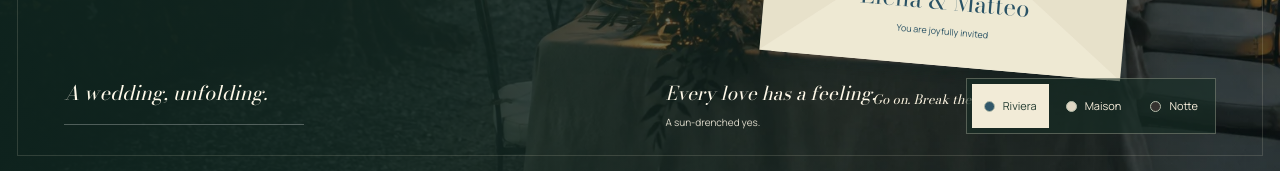
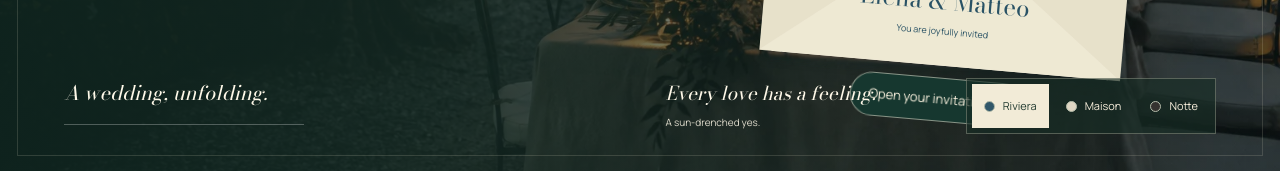
Before and after one commit to Aldo140/vow-motion, a Next.js app: page / in a window 1280 px wide. Shown: the part 629-800 px from the top of the page. Built offline with nearby package versions, Linux system fonts and the light colour scheme; no server answers; a web font is replaced by a local one.

Commit message:
Stabilize invitation opening controls and isolate preview styles

```diff
--- a/src/app/guest-keepsakes.css
+++ b/src/app/guest-keepsakes.css
@@ -121,6 +121,9 @@
   backface-visibility: hidden;
 }
 .envelope-open {
+  cursor: pointer;
+  touch-action: manipulation;
+  user-select: none;
   position: absolute;
   z-index: 4;
   top: 87px;
@@ -156,6 +159,13 @@
   transition: transform 180ms var(--ease);
 }
 .envelope-open > span:last-child {
+  min-height: 36px;
+  padding: 8px 12px;
+  border: 1px solid color-mix(in srgb, var(--guest-ink) 30%, transparent);
+  border-radius: 20px;
+  background: var(--guest-bg);
+  color: var(--guest-ink);
+  white-space: nowrap;
   display: flex;
   align-items: center;
   gap: 9px;
@@ -570,7 +580,7 @@
 }
 @media (hover: hover) and (pointer: fine) {
   .envelope-open:hover .opening-wax-seal {
-    transform: translateY(-3px) rotate(-5deg);
+    filter: brightness(1.12);
   }
   .keepsake-front:hover > span {
     text-decoration: underline;
--- a/src/app/guest-seal-gate.css
+++ b/src/app/guest-seal-gate.css
@@ -198,7 +198,7 @@
     transition: transform 0.4s var(--ease);
   }
   .seal-break:hover .seal-wax {
-    transform: translateY(-2px) rotate(-4deg);
+    filter: brightness(1.12);
   }
 }
 @media (prefers-reduced-motion: reduce) {
--- a/src/app/landing-hero.css
+++ b/src/app/landing-hero.css
@@ -321,6 +321,9 @@
   font-size: 9px;
 }
 .suite-seal-control {
+  cursor: pointer;
+  touch-action: manipulation;
+  user-select: none;
   position: absolute;
   inset: 0;
   width: 100%;
@@ -370,15 +373,24 @@
 }
 .suite-seal-hint {
   position: absolute;
-  left: -10%;
-  right: -10%;
-  bottom: -45px;
+  left: 50%;
+  bottom: -56px;
+  z-index: 8;
+  width: max-content;
+  min-height: 44px;
+  padding: 10px 18px;
+  border: 1px solid #faf2df80;
+  border-radius: 24px;
+  background: #16372f;
+  cursor: pointer;
+  touch-action: manipulation;
+  user-select: none;
   color: #faf2df;
   font-size: 13px;
-  font-family: var(--serif);
-  font-style: italic;
+  font-family: inherit;
+  font-style: normal;
   text-align: center;
-  transform: rotate(-5deg);
+  transform: translateX(-50%);
 }
 .is-open .suite-invitation-paper {
   transform: translateY(-47%);
@@ -521,7 +533,7 @@
 }
 @media (hover: hover) and (pointer: fine) {
   .suite-seal-control:not([aria-expanded="true"]):hover .suite-wax-seal {
-    transform: scale(1.07) rotate(-7deg);
+    filter: brightness(1.12);
   }
   .hero-explore:hover svg,
   .suite-visit:hover svg {
--- a/src/app/product-showcase.css
+++ b/src/app/product-showcase.css
@@ -158,7 +158,7 @@
   font: 9px/1.8 var(--sans, sans-serif);
   margin-top: 8px;
 }
-.invitation-envelope {
+.film-invitation-envelope {
   position: absolute;
   inset: 0;
   background: #ede5d4;
@@ -175,7 +175,7 @@
   background: #e0d5bf;
   clip-path: polygon(0 0, 100% 0, 50% 100%);
 }
-.invitation-envelope > span {
+.film-invitation-envelope > span {
   margin-top: 30px;
   font-family: var(--serif);
   font-style: italic;
@@ -196,7 +196,7 @@
   font: 18px var(--serif);
   box-shadow: 0 7px 15px #46251d30;
 }
-.invitation-envelope > small {
+.film-invitation-envelope > small {
   font-size: 10px;
 }
 .product-feature-rsvp {
@@ -543,7 +543,7 @@
   .product-film-art *::after {
     animation: none !important;
   }
-  .invitation-envelope {
+  .film-invitation-envelope {
     display: none;
   }
   .preview-choice,
--- a/src/components/landing-hero.tsx
+++ b/src/components/landing-hero.tsx
@@ -137,40 +137,6 @@ export default function LandingHero() {
           });
         },
       );
-      mm.add(
-        "(min-width: 901px) and (hover: hover) and (pointer: fine) and (prefers-reduced-motion: no-preference)",
-        () => {
-          const stage =
-            root.current?.querySelector<HTMLElement>(".hero-art-stage");
-          const assembly = root.current?.querySelector<HTMLElement>(
-            ".suite-pointer-plane",
-          );
-          if (!stage || !assembly) return;
-          const x = gsap.quickTo(assembly, "rotationX", {
-            duration: 0.9,
-            ease: "power3.out",
-          });
-          const y = gsap.quickTo(assembly, "rotationY", {
-            duration: 0.9,
-            ease: "power3.out",
-          });
-          const move = (event: PointerEvent) => {
-            const rect = stage.getBoundingClientRect();
-            x((0.5 - (event.clientY - rect.top) / rect.height) * 5);
-            y(((event.clientX - rect.left) / rect.width - 0.5) * 7);
-          };
-          const reset = () => {
-            x(0);
-            y(0);
-          };
-          stage.addEventListener("pointermove", move);
-          stage.addEventListener("pointerleave", reset);
-          return () => {
-            stage.removeEventListener("pointermove", move);
-            stage.removeEventListener("pointerleave", reset);
-          };
-        },
-      );
       return () => mm.revert();
     },
     { scope: root },
@@ -307,11 +273,16 @@ export default function LandingHero() {
                       {mood.initials[1]}
                     </span>
                   </button>
-                  <span className="suite-seal-hint" aria-hidden="true">
-                    {opened
-                      ? "A little preview of forever."
-                      : "Go on. Break the seal."}
-                  </span>
+                  <button
+                    type="button"
+                    className="suite-seal-hint"
+                    disabled={!ready}
+                    onClick={() => setOpened(!opened)}
+                    aria-expanded={opened}
+                    aria-controls="hero-invitation-preview"
+                  >
+                    {opened ? "Close preview" : "Open your invitation →"}
+                  </button>
                 </div>
               </div>
             </div>
--- a/src/components/product-showcase.tsx
+++ b/src/components/product-showcase.tsx
@@ -97,7 +97,7 @@ export default function ProductShowcase() {
                   <b>Welcome dinner · Ceremony · Celebration</b>
                 </div>
               </div>
-              <div className="invitation-envelope">
+              <div className="film-invitation-envelope">
                 <div className="invitation-flap" />
                 <span>For Sophie &amp; James</span>
                 <b className="invitation-wax">E &amp; M</b>
```
Also changed, not shown: src/components/guest-invitation-gate.tsx (+1 -32 lines).
